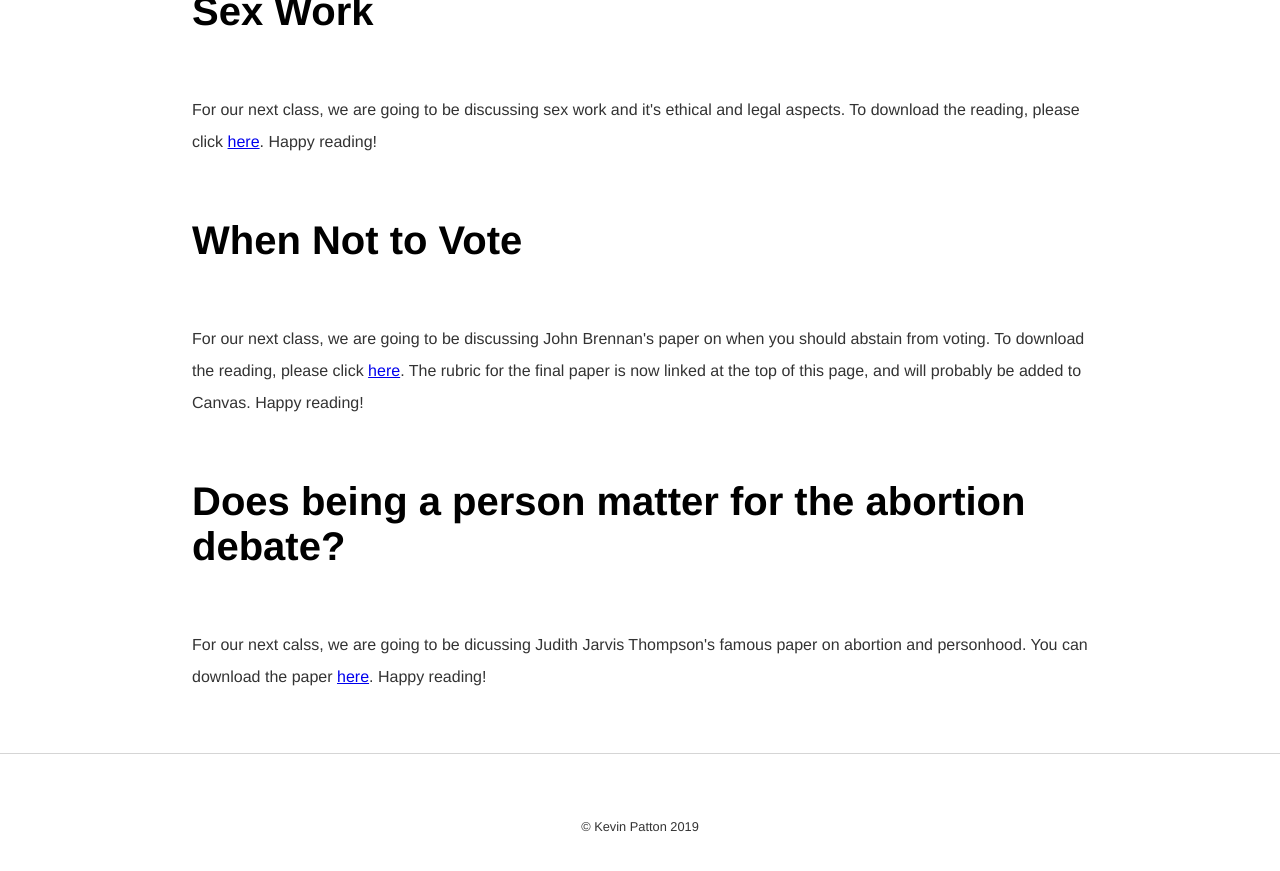
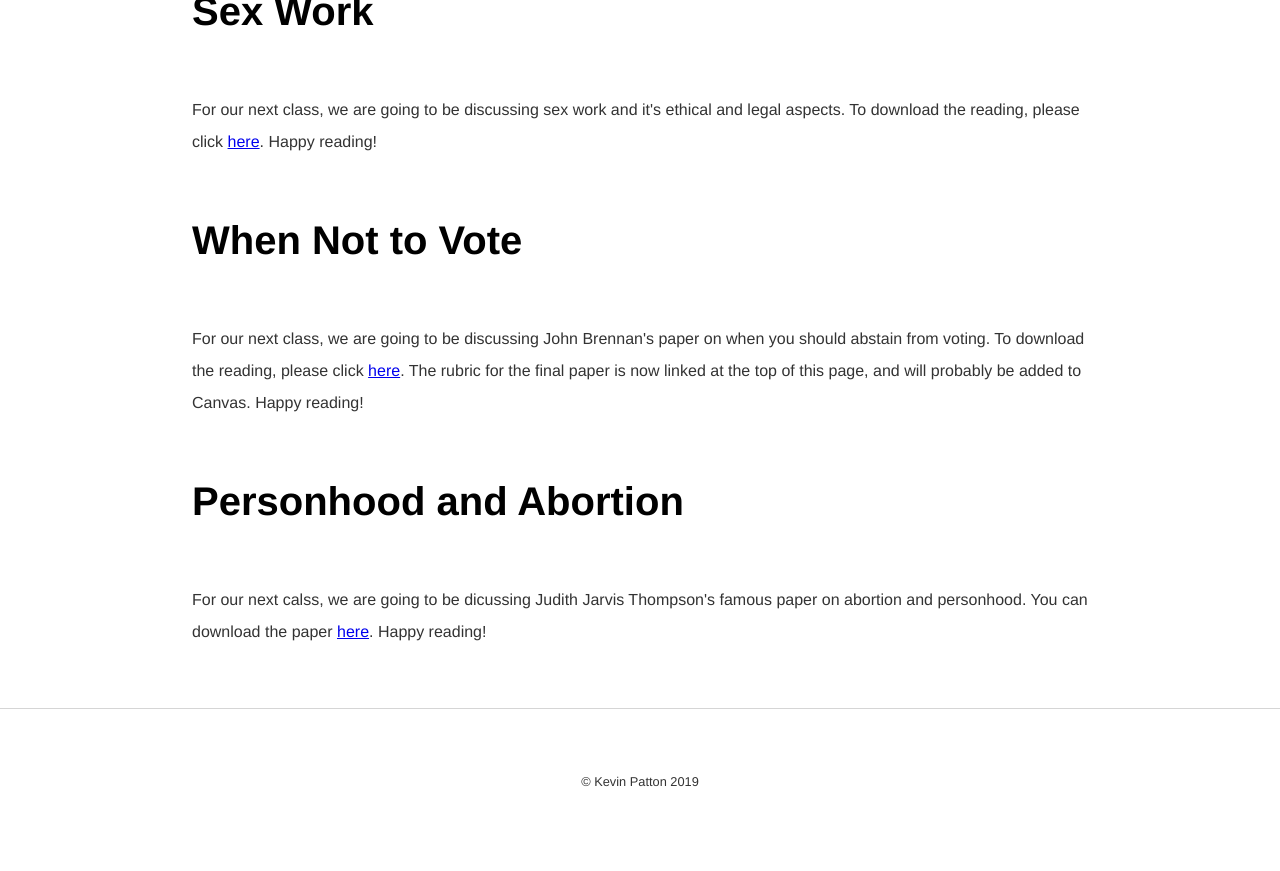
Before and after one commit to kevinjpatton/kevinjpatton.github.io, a Jekyll site: the page built from teaching/phil_2030/index.html, in a window 1280 px wide and 900 px high, scrolled down 2761 px. Shown: the top 871 px of the window. Built offline with Jekyll 4.4.1, drawn with Linux system fonts in a browser that asks for light colours; Markdown is read by kramdown in place of the engine named in the settings.

Commit message:
Update index.html

```diff
--- a/teaching/phil_2030/index.html
+++ b/teaching/phil_2030/index.html
@@ -32,5 +32,5 @@ title: Teaching - 2030
 <p>For our next class, we are going to be discussing sex work and it's ethical and legal aspects.  To download the reading, please click <a href="/teaching/phil1020/ProstitutionFeministAnalysis.pdf" target="_blank">here</a>.  Happy reading!</p>
 <h1>When Not to Vote</h1>
 <p>For our next class, we are going to be discussing John Brennan's paper on when you should abstain from voting.  To download the reading, please click <a href="/teaching/phil1020/Brennan_WhenNotToVote.pdf" target="_blank">here</a>.  The rubric for the final paper is now linked at the top of this page, and will probably be added to Canvas.  Happy reading!</p>
-<h1>Does being a person matter for the abortion debate?</h1>
+<h1>Personhood and Abortion</h1>
 <p>For our next calss, we are going to be dicussing Judith Jarvis Thompson's famous paper on abortion and personhood.  You can download the paper <a href="/teaching/phil1020/Thomson_abortion.pdf" target="_blank">here</a>.  Happy reading!</p>
```
